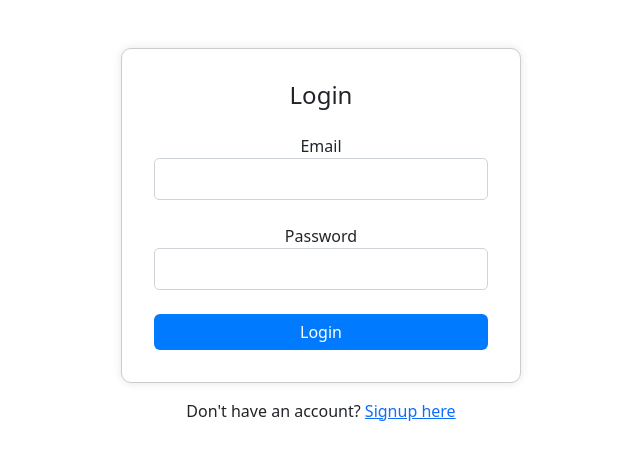
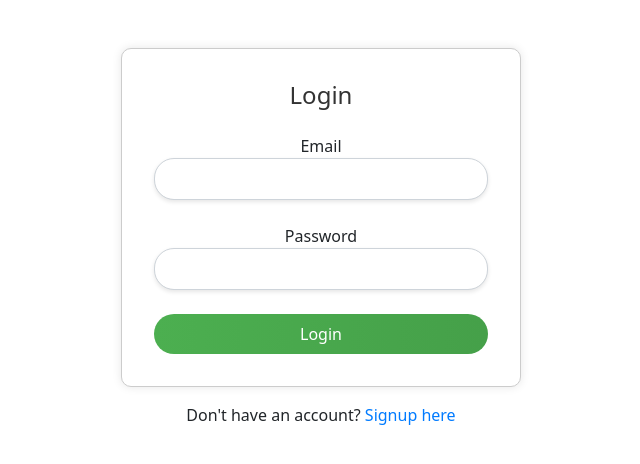
Before and after one commit to AbdullahFaisal63/Smart-Spaces, a React (Create React App) app in the folder client/: page /login in a window 1280 px wide. Shown: the top 464 px of the page, without its empty margins (319-959 px from the left). Built offline with nearby package versions, Linux system fonts and the light colour scheme.

Commit message:
updated_login_signup

```diff
--- a/client/src/App.css
+++ b/client/src/App.css
@@ -41,19 +41,20 @@
 /* Updated styles for the login form */
 
 .logincard {
-  max-width: 400px; /* Set maximum width for the card */
-  margin: 0 auto; /* Center the card horizontally */
+  max-width: 400px;
+  margin: 0 auto;
   border: 1px solid #ccc;
   border-radius: 10px;
   box-shadow: 0 0 10px rgba(0, 0, 0, 0.1);
 }
 
 .signupcard {
-  max-width: 1000px; /* Set maximum width for the card */
-  margin: 0 auto; /* Center the card horizontally */
+  max-width: 1000px;
+  margin: 0 auto;
   border: 1px solid #ccc;
   border-radius: 10px;
   box-shadow: 0 0 10px rgba(0, 0, 0, 0.1);
+  background-color: #f8f9fa;
 }
 
 .card-body {
@@ -63,6 +64,7 @@
 .card-title {
   font-size: 1.5rem;
   margin-bottom: 1rem;
+  color: #333;
 }
 
 .form-group {
@@ -71,18 +73,26 @@
 
 .form-control {
   border: 1px solid #ced4da;
-  border-radius: 5px;
+  border-radius: 20px; /* Rounded corners */
   padding: 0.5rem 1rem;
   font-size: 1rem;
+  box-shadow: 0 2px 4px rgba(0, 0, 0, 0.1);
 }
 
 .btn-primary {
-  background-color: #007bff;
+  background-color: #4caf50;
   border: none;
+  border-radius: 20px; /* Rounded corners */
+  padding: 0.5rem 1rem;
+  font-size: 1rem;
+  cursor: pointer;
+  color: #fff; /* Text color */
+  background-image: linear-gradient(to right, #4caf50, #45a049); /* Gradient background */
+  transition: background-color 0.3s ease;
 }
 
 .btn-primary:hover {
-  background-color: #0056b3;
+  background-color: #3e8e41; /* Darker shade on hover */
 }
 
 .btn-block {
@@ -96,3 +106,12 @@
 .text-danger {
   color: #dc3545;
 }
+
+.text-center a {
+  color: #007bff;
+  text-decoration: none;
+}
+
+.text-center a:hover {
+  text-decoration: underline;
+}
```
